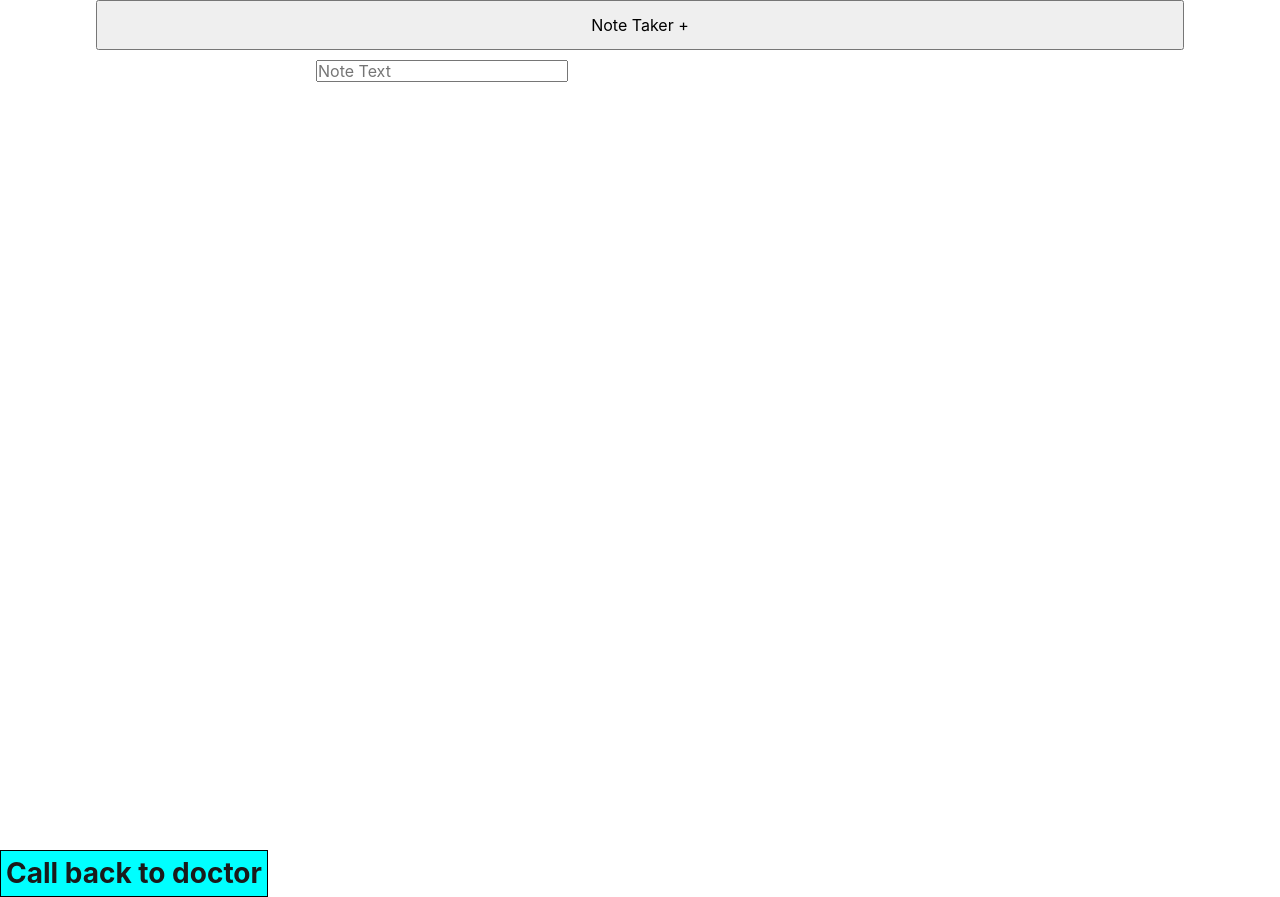
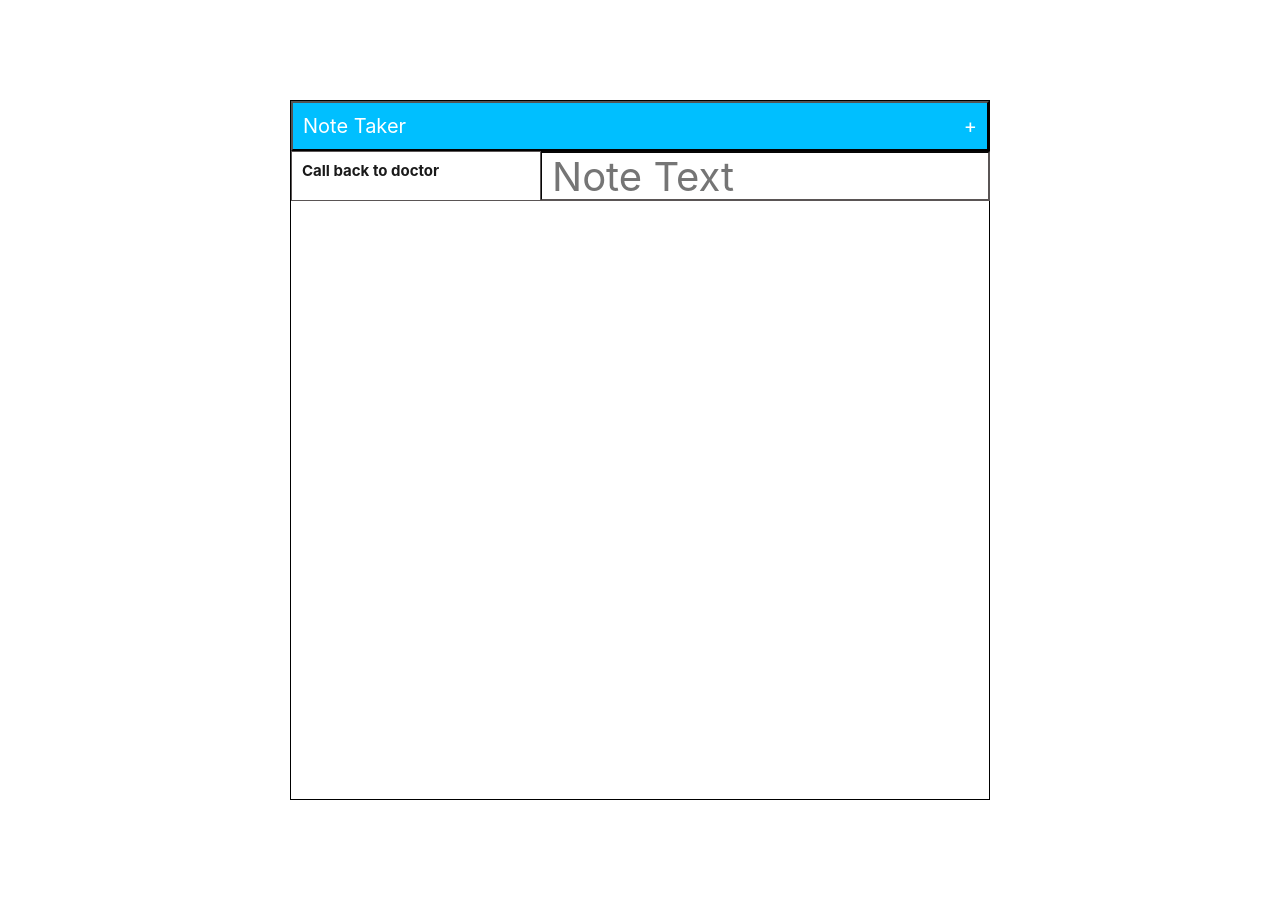
Before and after one commit to hsaagal78/noteTakerCode, a website: page public/html/index.html in a window 1280 px wide. After the commit the page ends 800 px from the top, so only its background shows below. Drawn offline with Linux system fonts and the light colour scheme.

Commit message:
style css done

```diff
--- a/public/css/jass.css
+++ b/public/css/jass.css
@@ -1170,12 +1170,12 @@
     display: inline-block;
   }
 
-  .container {
-    width: 85%;
-    max-width: 1200px;
-    margin-left: auto;
-    margin-right: auto;
-  }
+  /* .container { */
+    /* width: 85%; */
+    /* max-width: 1200px; */
+    /* margin-left: auto;
+    margin-right: auto; */
+  /* } */
 
   .container.container-fluid {
     width: 92%;
--- a/public/css/style.css
+++ b/public/css/style.css
@@ -6,32 +6,62 @@
 
 .container {
     position: relative;
-    width: 100vw;
-    height: 100vh;
+    width: 700px;
+    height: 700px;
+    margin:auto;
+    margin-top: 100px;
+    border: 1px solid black;
+
+
 }
 
 .buttonPo {
     position: absolute;
-    width:100%;
+    width:700px;
     height: 50px;
     left:0;
     top:0;
+    background-color: #00BFFF;
+    text-align: left;
+    color:white;
+    font-size: 20px;
+
 
 }
+.custom-button {
+    display: flex;
+    justify-content: space-between;
+    align-items: center;
+    width: 100%;
+    padding: 10px;
+  }
+  .plus-sign {
+    margin-left: 10px;
+  }
 .input {
     position: absolute;
-    margin-top:60px;
-    margin-left :220px;
+    margin-top:50px;
+    margin-left :249px;
     margin-right: 0px;
+    height: 50px;
+    width: 450px;
+    padding: 10px;
+    border-color: rgb(90, 85, 85);
+    font-size: 40px;
 
 
 
 }
 .contain h3 {
     position:absolute;
-    left: 0;
+    margin-top:52px;
+    margin-left :0px;
+    margin-right:30px;
+    height: 50px;
+    width: 250px;
+    /* left: 0; */
     margin-top: 50px;
-    padding: 5px;
-    background-color: aqua;
-    border: 1px solid black;
+    padding: 10px;
+    border: 1px solid rgb(90, 85, 85);
+    font-size: 15px;
 }
--- a/public/html/index.html
+++ b/public/html/index.html
@@ -11,16 +11,18 @@
 <body>
 
     <form action= "" class="container">
-        <button class="buttonPo" class=" b">Note Taker  +</button>
+        <button class="buttonPo custom-button">Note Taker <span class="plus-sign">+</span></button>
         <input type="text" class= input placeholder="Note Text"></input>
+
+        <aside id="saveNote" class="contain">
+            <h3>Call back to doctor</h3>
+
+
+        </aside>
 
 
     </form>
 
-    <aside id="saveNote" class="contain">
-        <h3>Call back to doctor</h3>
 
-
-    </aside>
 </body>
 </html>
```
